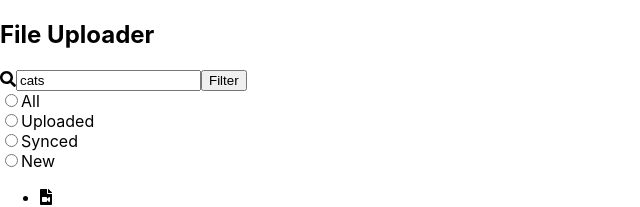
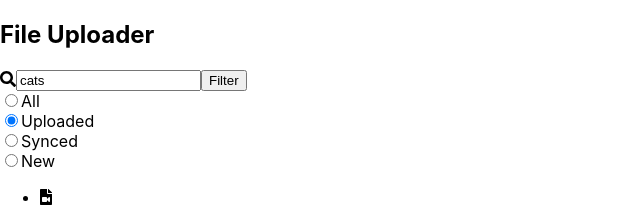
Before and after one commit to mr-dojo/file-uploader, a React (Create React App) app: page / in a window 1280 px wide. Shown: the top 207 px of the page, without its empty margins (0-640 px from the left). Built offline with nearby package versions, Linux system fonts and the light colour scheme.

Commit message:
Added filterOptions checked box logic

```diff
--- a/src/SearchBar/SearchBox/FilterOptions.js
+++ b/src/SearchBar/SearchBox/FilterOptions.js
@@ -7,26 +7,50 @@ class FilterOptions extends Component {
       <div className="FilterOptions">
         <div className="FilterOptions__option">
           <label htmlFor="filter_all">
-            <input type="radio" value="All" id="filter_all" name="filter"/>
-          All
+            <input
+              type="radio"
+              checked={this.props.filterOption === "All"}
+              value="All"
+              id="filter_all"
+              name="filter"
+            />
+            All
           </label>
         </div>
         <div className="FilterOptions__option">
           <label htmlFor="filter_uploaded">
-            <input type="radio" value="Uploaded" id="filter_uploaded" name="filter"/>
-          Uploaded
+            <input
+              type="radio"
+              checked={this.props.filterOption === "Uploaded"}
+              value="Uploaded"
+              id="filter_uploaded"
+              name="filter"
+            />
+            Uploaded
           </label>
         </div>
         <div className="FilterOptions__option">
           <label htmlFor="filter_synced">
-            <input type="radio" value="Synced" id="filter_synced" name="filter"/>
-          Synced
+            <input
+              type="radio"
+              checked={this.props.filterOption === "Synced"}
+              value="Synced"
+              id="filter_synced"
+              name="filter"
+            />
+            Synced
           </label>
         </div>
         <div className="FilterOptions__option">
           <label htmlFor="filter_new">
-            <input type="radio" value="New" id="filter_new" name="filter"/>
-          New
+            <input
+              type="radio"
+              checked={this.props.filterOption === "New"}
+              value="New"
+              id="filter_new"
+              name="filter"
+            />
+            New
           </label>
         </div>
       </div>
```
